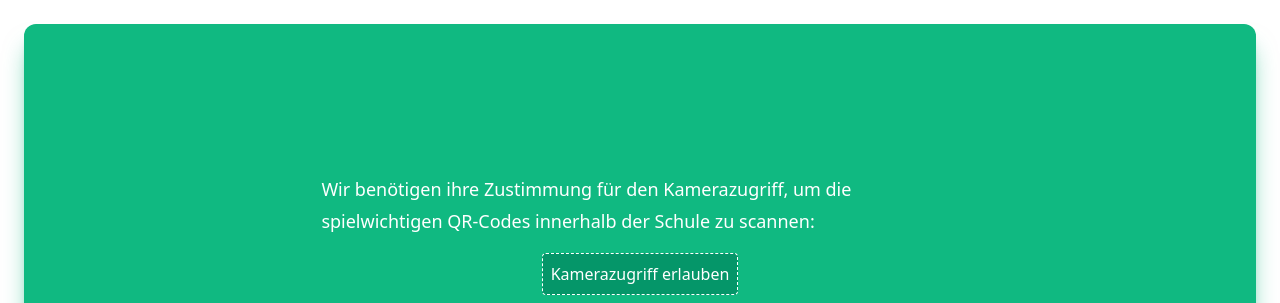
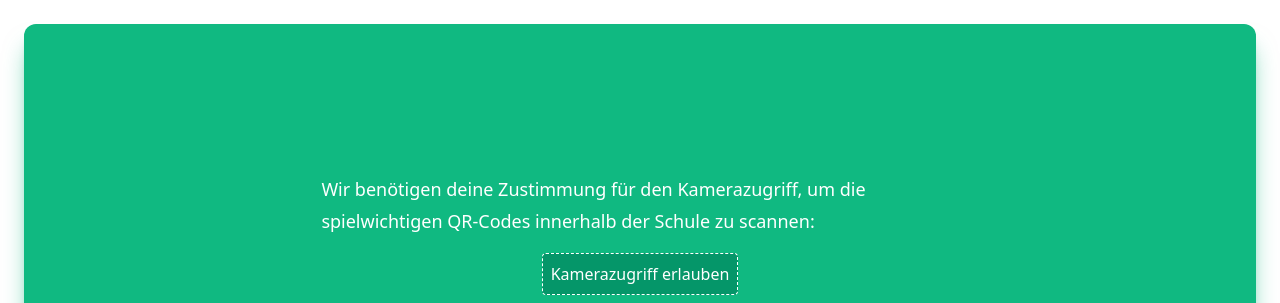
Before and after one commit to diepoe/heg-game, a SvelteKit app: page /real/01-start/permissions in a window 1280 px wide. Shown: the top 303 px of the page. Built offline with nearby package versions, Linux system fonts and the light colour scheme.

Commit message:
permission granting process

```diff
--- a/src/routes/real/01-start/permissions/+page.svelte
+++ b/src/routes/real/01-start/permissions/+page.svelte
@@ -18,7 +18,7 @@
 <OnboardingWrapper>
 	<li class="grid place-items-center ">
 		<TextWrapper inverted={true}>
-			Wir benötigen ihre Zustimmung für den Kamerazugriff, um die spielwichtigen QR-Codes innerhalb
+			Wir benötigen deine Zustimmung für den Kamerazugriff, um die spielwichtigen QR-Codes innerhalb
 			der Schule zu scannen:
 		</TextWrapper>
 		<button
```
